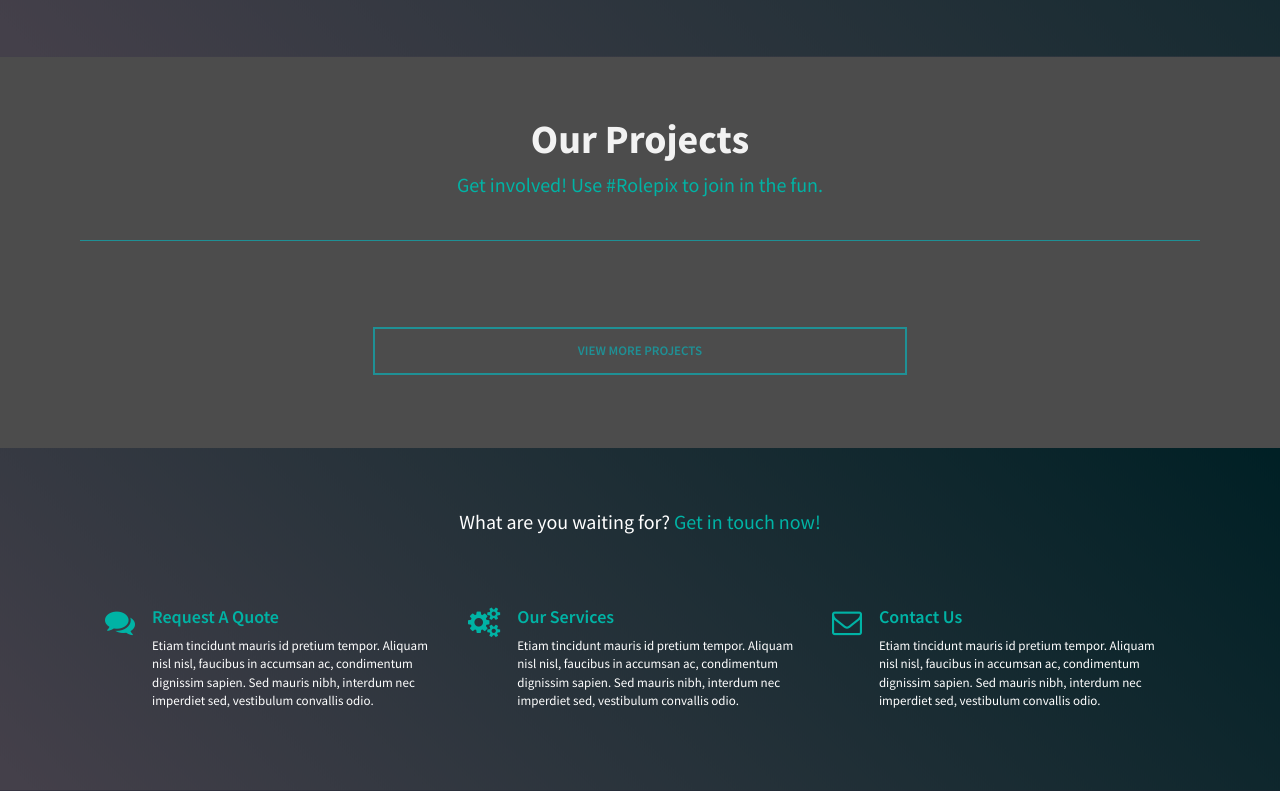
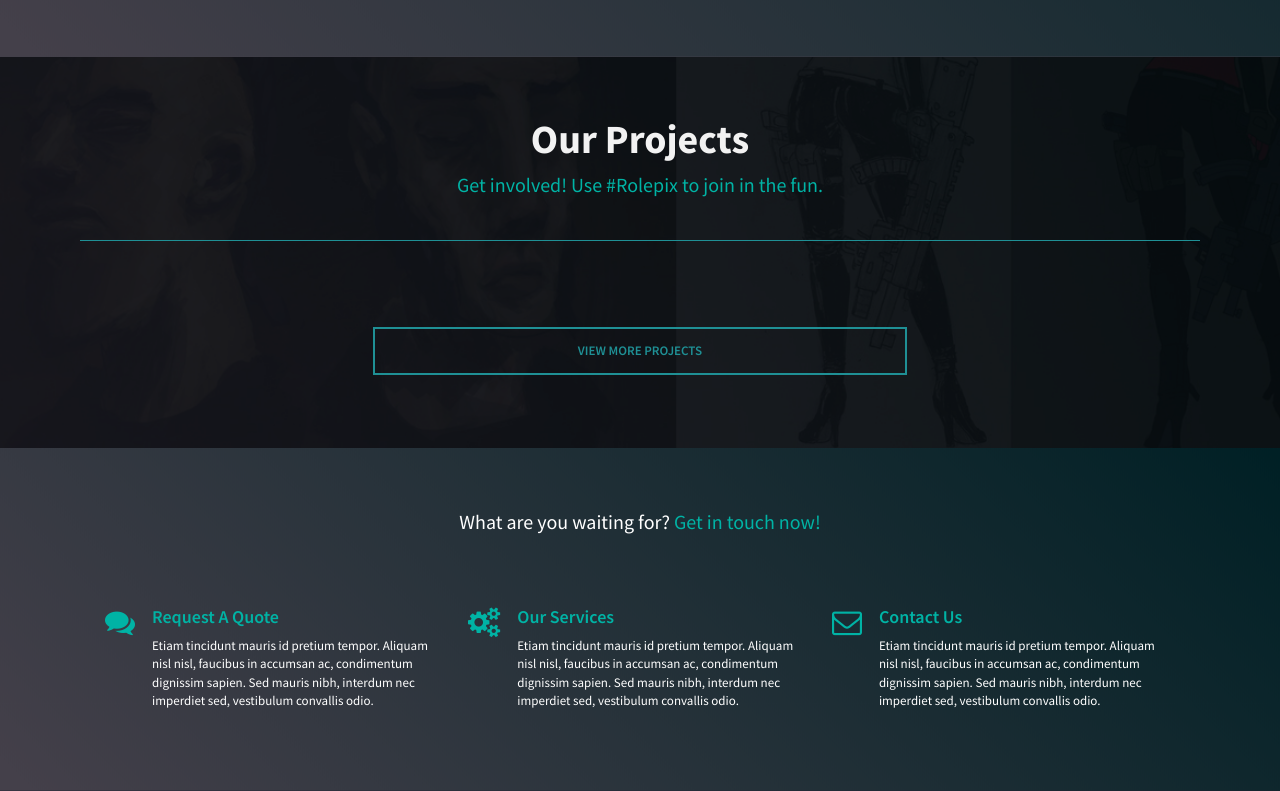
Before and after one commit to luqmanyasin/rolepix, a plain HTML site: page index.html in a window 1280 px wide. Shown: the part 1352-2143 px from the top of the page. Drawn offline with nearby package versions, Linux system fonts and the light colour scheme; some packages are replaced by stand-ins of ours; a script that the page names is missing.

Commit message:
header-bg3 fix

```diff
--- a/css/styles.css
+++ b/css/styles.css
@@ -664,7 +664,7 @@ br {
 }
 
 .project-bg {
-  background-image: url(../img/header-bg3.png);
+  background-image: url(../img/header-bg3.jpg);
   background-size: 2800px;
   background-attachment: fixed;
   box-shadow: inset 0 10000px rgba(0,0,0,0.7);
```
